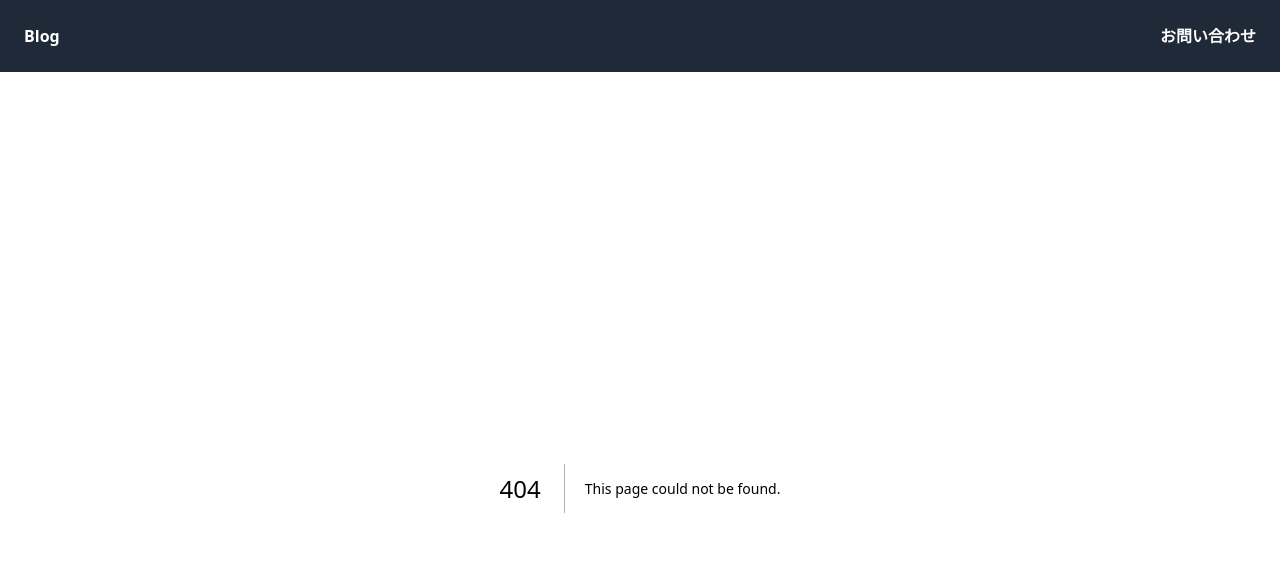
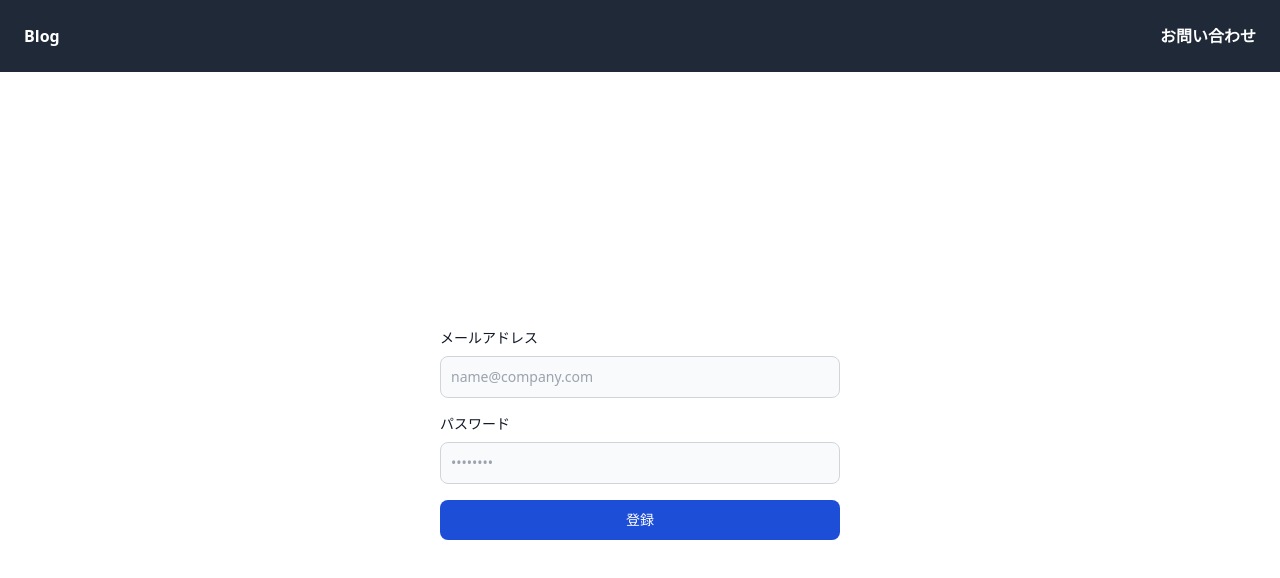
Before and after one commit to Kazuya-Sakashita/chapter8-app, a Next.js app: page /signup in a window 1280 px wide. Before the commit this address had no page. Shown: the top 578 px of the page. Built offline with nearby package versions, Linux system fonts and the light colour scheme; no server answers.

Commit message:
signupページ追加

```diff
--- /dev/null
+++ b/src/app/signup/page.tsx
@@ -0,0 +1,80 @@
+"use client";
+
+import { supabase } from "@/utils/supabase";
+import { useState } from "react";
+
+export default function Page() {
+  const [email, setEmail] = useState("");
+  const [password, setPassword] = useState("");
+
+  const handleSubmit = async (event: React.FormEvent<HTMLFormElement>) => {
+    event.preventDefault();
+
+    const { error } = await supabase.auth.signUp({
+      email,
+      password,
+      options: {
+        emailRedirectTo: `http://localhost:3000/login`,
+      },
+    });
+    if (error) {
+      alert("登録に失敗しました");
+    } else {
+      setEmail("");
+      setPassword("");
+      alert("確認メールを送信しました。");
+    }
+  };
+
+  return (
+    <div className="flex justify-center pt-[240px]">
+      <form onSubmit={handleSubmit} className="space-y-4 w-full max-w-[400px]">
+        <div>
+          <label
+            htmlFor="email"
+            className="block mb-2 text-sm font-medium text-gray-900"
+          >
+            メールアドレス
+          </label>
+          <input
+            type="email"
+            name="email"
+            id="email"
+            className="bg-gray-50 border border-gray-300 text-gray-900 text-sm rounded-lg focus:ring-blue-500 focus:border-blue-500 block w-full p-2.5"
+            placeholder="name@company.com"
+            required
+            onChange={(e) => setEmail(e.target.value)}
+            value={email}
+          />
+        </div>
+        <div>
+          <label
+            htmlFor="password"
+            className="block mb-2 text-sm font-medium text-gray-900"
+          >
+            パスワード
+          </label>
+          <input
+            type="password"
+            name="password"
+            id="password"
+            placeholder="••••••••"
+            className="bg-gray-50 border border-gray-300 text-gray-900 text-sm rounded-lg focus:ring-blue-500 focus:border-blue-500 block w-full p-2.5"
+            required
+            onChange={(e) => setPassword(e.target.value)}
+            value={password}
+          />
+        </div>
+
+        <div>
+          <button
+            type="submit"
+            className="w-full text-white bg-blue-700 hover:bg-blue-800 focus:ring-4 focus:outline-none focus:ring-blue-300 font-medium rounded-lg text-sm px-5 py-2.5 text-center"
+          >
+            登録
+          </button>
+        </div>
+      </form>
+    </div>
+  );
+}
```
